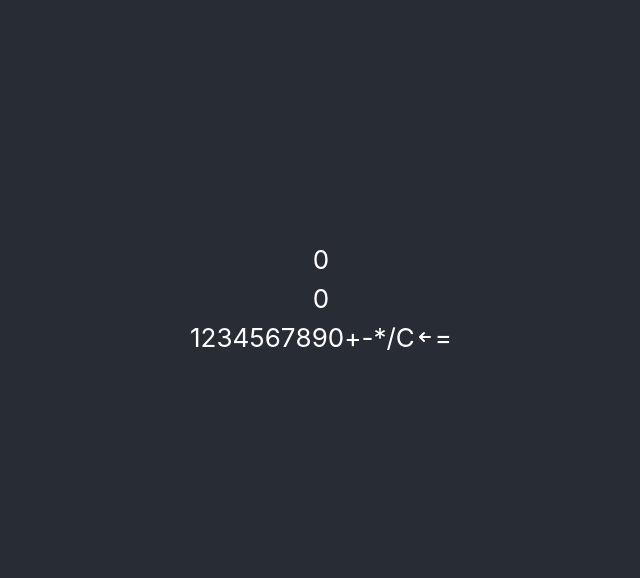
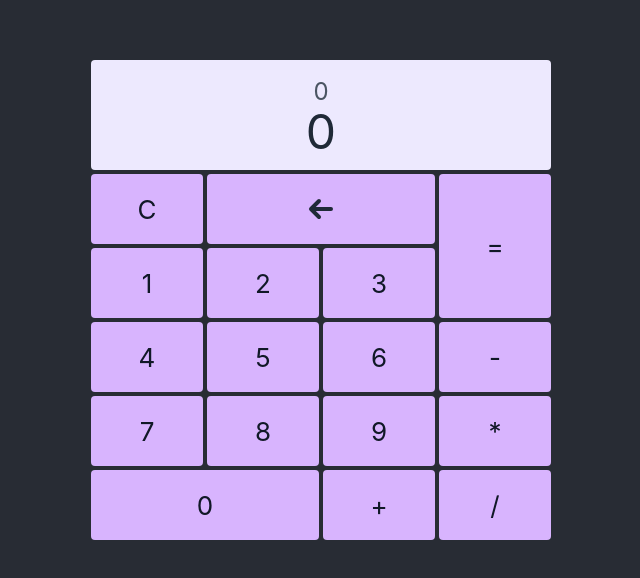
Before and after one commit to aimanaisha/calculator, a React (Create React App) app: page / in a window 1280 px wide. Shown: the part 102-680 px from the top of the page, without its empty margins (319-959 px from the left). Built offline with nearby package versions, Linux system fonts and the light colour scheme; the HTML template or start-up script is replaced by a standard one.

Commit message:
added the styles

```diff
--- a/src/App.css
+++ b/src/App.css
@@ -7,5 +7,6 @@
   align-items: center;
   justify-content: center;
   font-size: calc(10px + 2vmin);
-  color: white;
+
+
 }
--- a/src/Buttons.js
+++ b/src/Buttons.js
@@ -95,32 +95,39 @@ const Buttons = () => {
 
     return(
     <>
-    <div className="result-div">
-        <div className="previous-state">{previousValue}</div>
-        <div className="current-state">{currValue}</div>
+    <div className="result-div  w-[460px] h-[110px] p-4 bg-violet-100 m-1 rounded">
+        <div className="previous-state text-2xl text-gray-600">{previousValue}</div>
+        <div className="current-state text-5xl text-gray-800">{currValue}</div>
     </div>
-    <div>
-        <button onClick={add1}>1</button>
-        <button onClick={add2}>2</button>
-        <button onClick={add3}>3</button>
-        <button onClick={add4}>4</button>
-        <button onClick={add5}>5</button>
-        <button onClick={add6}>6</button>
-        <button onClick={add7}>7</button>
-        <button onClick={add8}>8</button>
-        <button onClick={add9}>9</button>
-        <button onClick={add0}>0</button>
-        <button onClick={addOperator}>+</button>
-        <button onClick={subtractOperator}>-</button>
-        <button onClick={multiplyOperator}>*</button>
-        <button onClick={divideOperator}>/</button>
-        <button onClick={clearAllHandler}>C</button>
-        <button onClick={clearOnceHandler}>
-            <svg xmlns="http://www.w3.org/2000/svg" className="h-5 w-5" viewBox="0 0 20 20" fill="currentColor">
+
+    <div className="grid grid-cols-4 grid-rows-5 gap-1 text-gray-900 ">
+
+        <button onClick={clearAllHandler} className='bg-purple-300 rounded'>C</button>
+
+        <button onClick={clearOnceHandler} className='col-span-2 bg-purple-300 rounded'>
+            <svg xmlns="http://www.w3.org/2000/svg" className="h-10 w-10 mx-auto text-gray-800" viewBox="0 0 20 20" fill="currentColor">
                 <path fillRule="evenodd" d="M9.707 14.707a1 1 0 01-1.414 0l-4-4a1 1 0 010-1.414l4-4a1 1 0 011.414 1.414L7.414 9H15a1 1 0 110 2H7.414l2.293 2.293a1 1 0 010 1.414z" clipRule="evenodd" />
             </svg>
         </button>
-        <button onClick={result}>=</button>
+        <button onClick={result} className='row-span-2 bg-purple-300 w-28 h-36 rounded'>=</button>
+
+        <button onClick={add1} className='bg-purple-300 rounded'>1</button>
+        <button onClick={add2} className='bg-purple-300 rounded'>2</button>
+        <button onClick={add3} className='bg-purple-300 rounded'>3</button>
+
+        <button onClick={add4} className='bg-purple-300 rounded'>4</button>
+        <button onClick={add5} className='bg-purple-300 rounded'>5</button>
+        <button onClick={add6} className='bg-purple-300 rounded'>6</button>
+        <button onClick={subtractOperator} className='bg-purple-300 rounded'>-</button>
+
+        <button onClick={add7} className='bg-purple-300 rounded'>7</button>
+        <button onClick={add8} className='bg-purple-300 rounded'>8</button>
+        <button onClick={add9} className='bg-purple-300 rounded'>9</button>
+        <button onClick={multiplyOperator} className='bg-purple-300 rounded'>*</button>
+
+        <button onClick={add0} className='col-span-2 bg-purple-300 rounded'>0</button>
+        <button onClick={addOperator} className='bg-purple-300 rounded'>+</button>
+        <button onClick={divideOperator} className='bg-purple-300 rounded'>/</button>
 
     </div>
 
```
